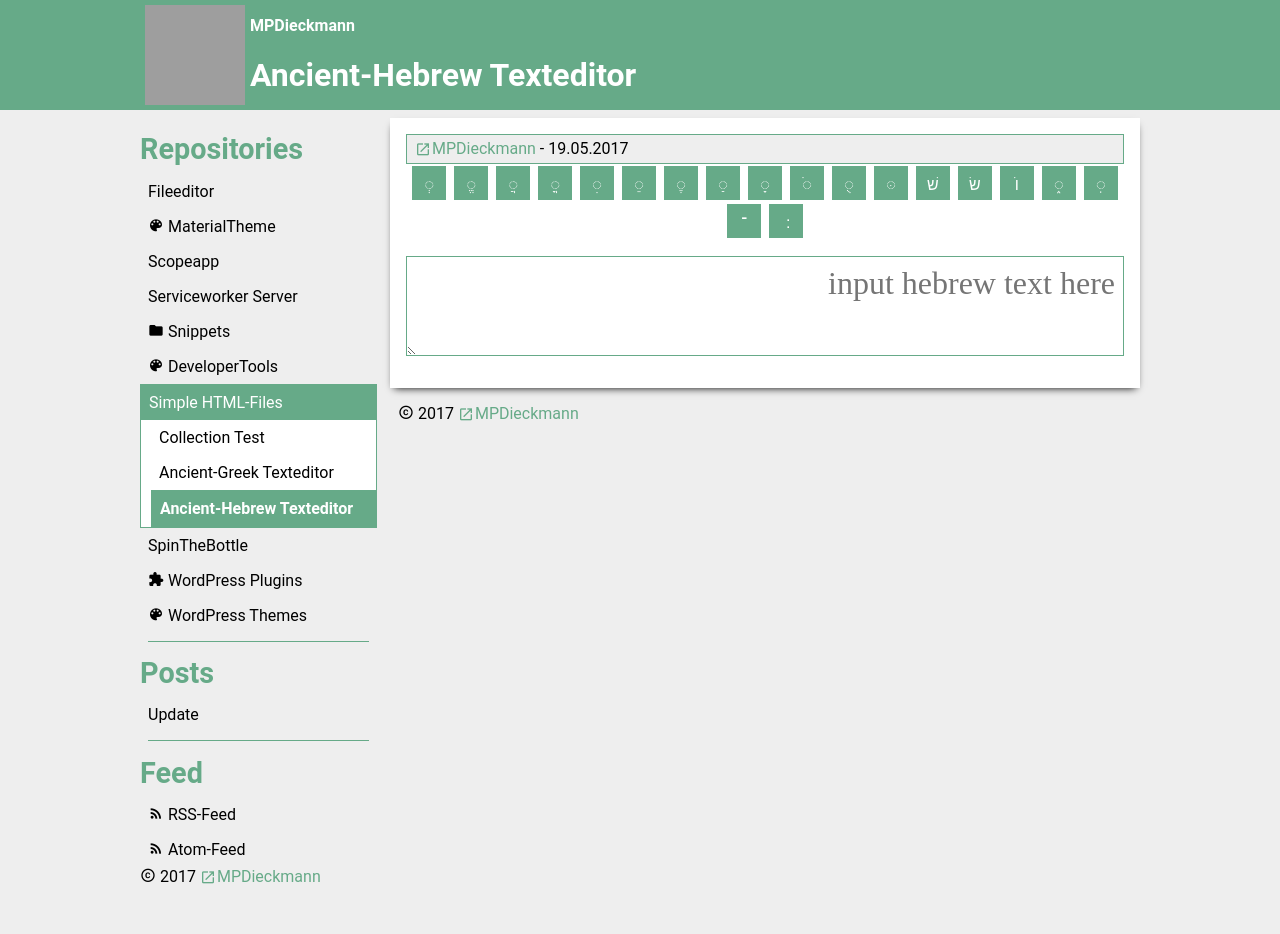
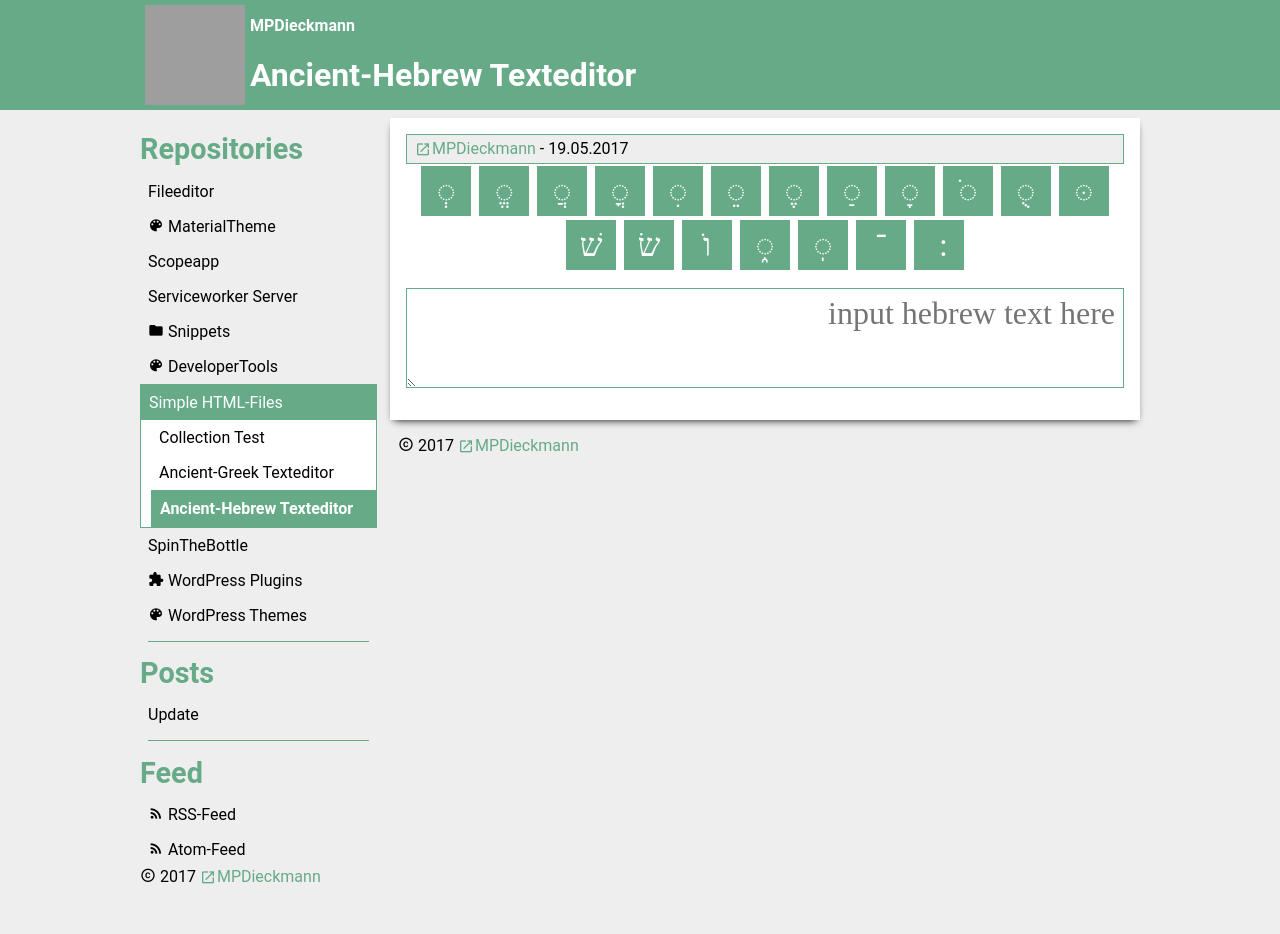
Before and after one commit to MPDieckmann/mpdieckmann.github.io, a Jekyll site: the page built from _repositories/simple/hebrew-input.html, in a window 1280 px wide. Built offline with Jekyll 4.4.1, drawn with Linux system fonts in a browser that asks for light colours; some web fonts are replaced; grey boxes are pictures that could not be loaded.

Commit message:
Update hebrew-input.html

```diff
--- a/_repositories/simple/hebrew-input.html
+++ b/_repositories/simple/hebrew-input.html
@@ -59,7 +59,7 @@
     margin: 2px;
     box-sizing: content-box;
     direction: rtl;
-/*     font: 2em "Times New Roman"; */
+    font: 2em/1em "SBL BibLit";
   }
   textarea {
     font: inherit;
@@ -71,7 +71,7 @@
     max-height: 400px;
     box-sizing: border-box;
     direction: rtl;
-    font: 2em "Times New Roman";
+    font: 2em/1em "SBL BibLit";
   }
 </style>
 <div id="toolbar">
```
